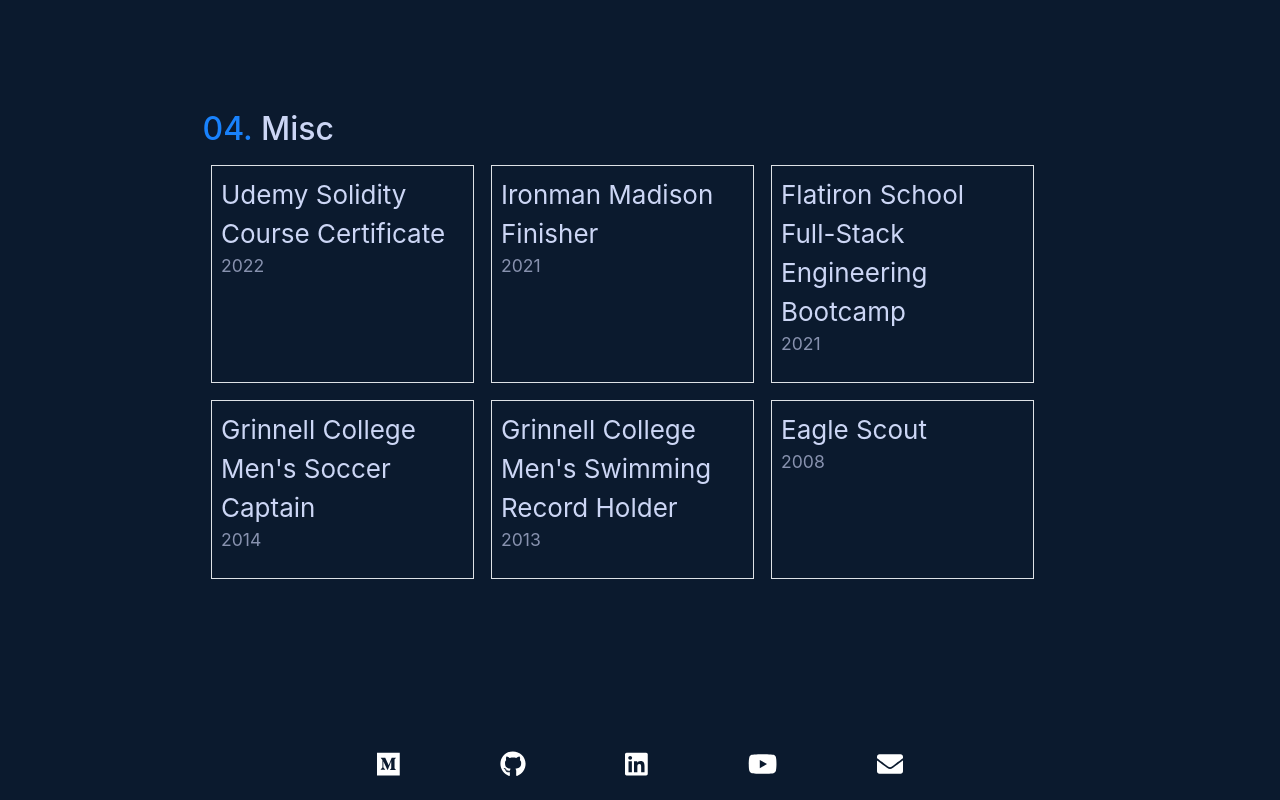
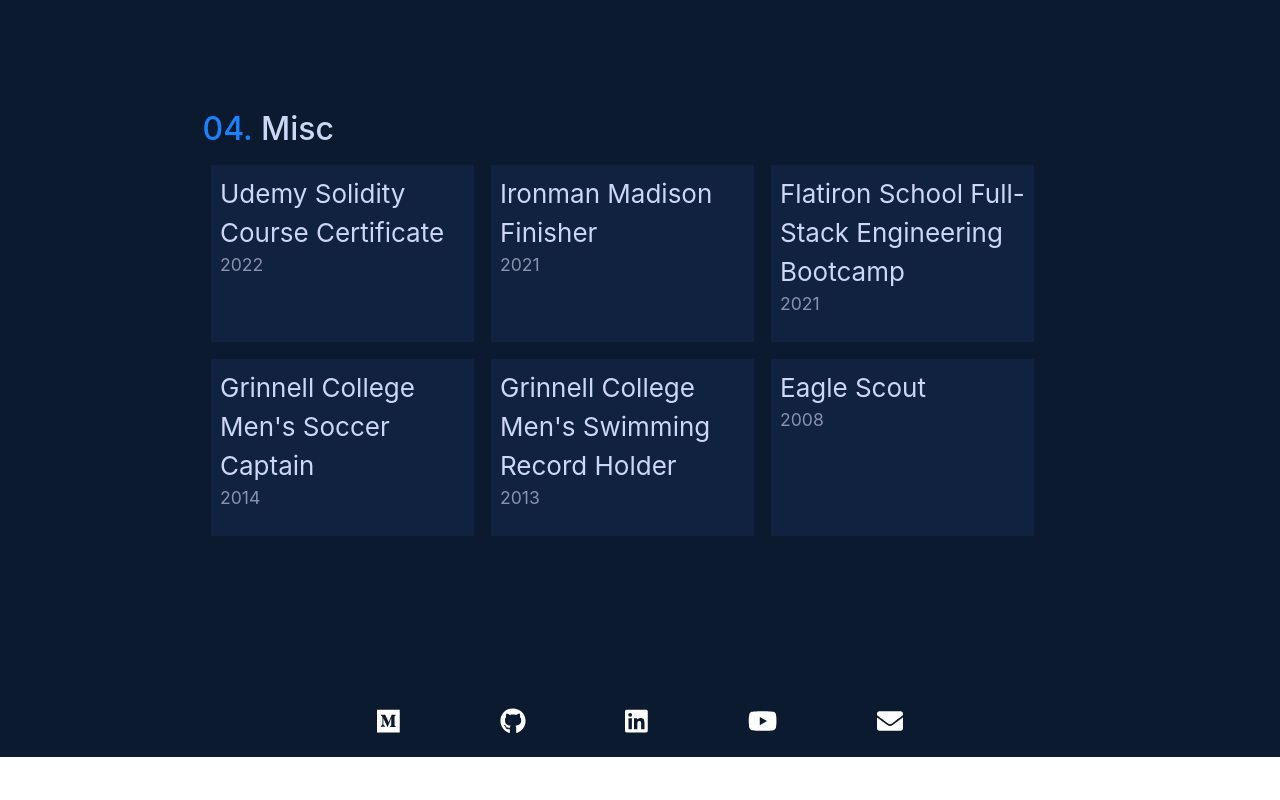
Before and after one commit to brownjer3/personal-website, a React (Create React App) app: page / in a window 1280 px wide. Shown: the part 2916-3716 px from the top of the page. After the commit the page ends 3673 px from the top, so only its background shows below. Built offline with nearby package versions, Linux system fonts and the light colour scheme.

Commit message:
add hover effect to misc cards

```diff
--- a/src/App.css
+++ b/src/App.css
@@ -232,7 +232,14 @@ section {
 	width: 100%;
 }
 .misc-item {
+	background-color: #112240;
 	width: 30%;
 	margin: 1% 1%;
 	padding: 1% 1%;
+	transition: 0.25s;
+	cursor: pointer;
 }
+
+.misc-item:hover {
+	translate: 0px -10px;
+}
--- a/src/mainComponents/OtherStuff.js
+++ b/src/mainComponents/OtherStuff.js
@@ -5,27 +5,27 @@ const OtherStuff = () => {
 				<span className="blue-text">04. </span>Misc
 			</h2>
 			<div className="misc-container">
-				<div className="misc-item border">
+				<div className="misc-item">
 					Udemy Solidity Course Certificate
 					<p className="content-text">2022</p>
 				</div>
-				<div className="misc-item border">
+				<div className="misc-item">
 					Ironman Madison Finisher<p className="content-text">2021</p>
 				</div>
-				<div className="misc-item border">
+				<div className="misc-item">
 					Flatiron School Full-Stack Engineering Bootcamp
 					<p className="content-text">2021</p>
 				</div>
-				<div className="misc-item border">
+				<div className="misc-item">
 					Grinnell College Men's Soccer Captain
 					<p className="content-text">2014</p>
 				</div>
-				<div className="misc-item border">
+				<div className="misc-item">
 					Grinnell College Men's Swimming Record Holder
 					<p className="content-text">2013</p>
 				</div>
 
-				<div className="misc-item border">
+				<div className="misc-item">
 					Eagle Scout
 					<p className="content-text">2008</p>
 				</div>
```
